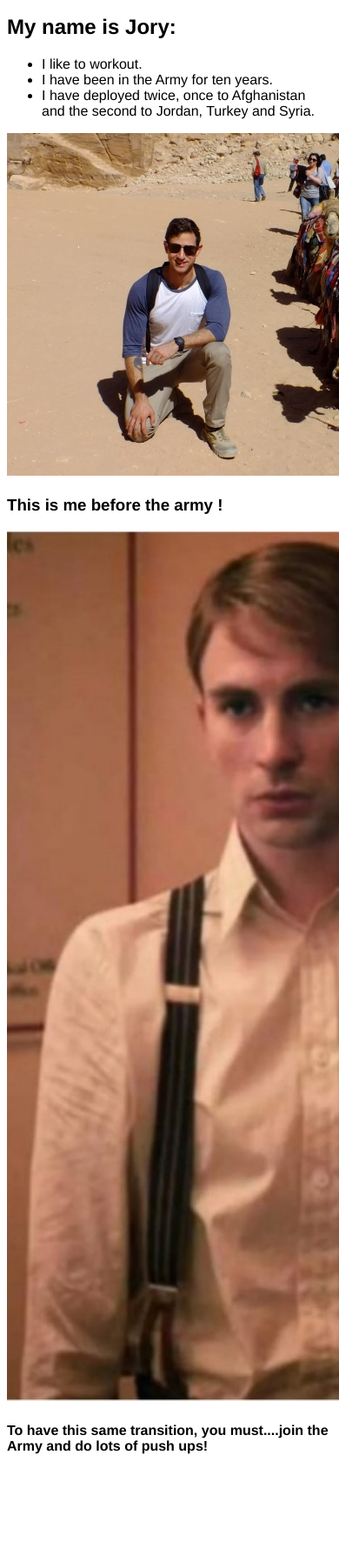
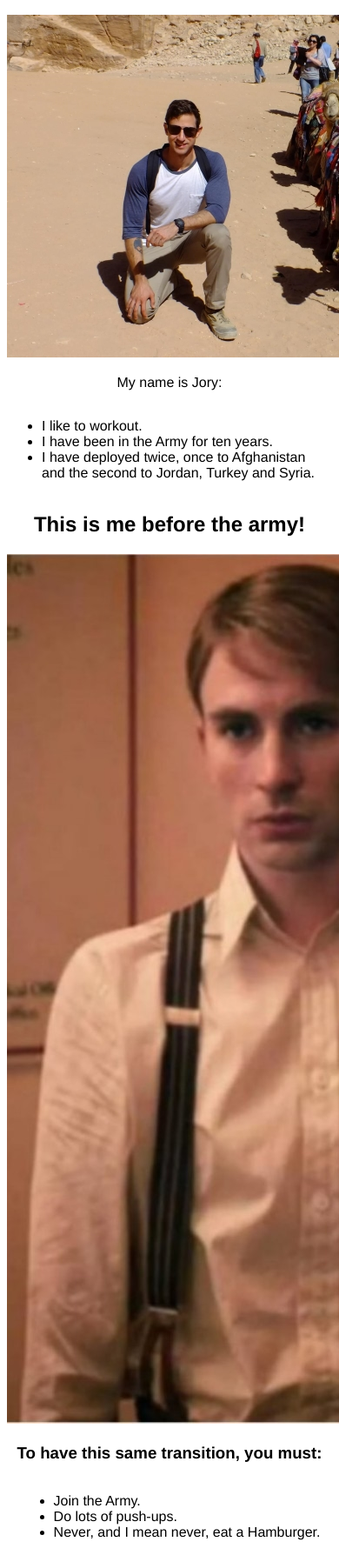
Before and after one commit to jr1784/about-jory, a plain HTML site: page index.html in a window 390 px wide. Shown: the part 212-2000 px from the top of the page at 87% size. Before the commit the page ends 1905 px from the top, so only its background shows below. Drawn offline with Linux system fonts and the light colour scheme.

Commit message:
Added jorybeforearmy.jpg edited index.html

```diff
--- a/index.html
+++ b/index.html
@@ -1,27 +1,34 @@
 <!DOCTYPE html>
 <html lang="en">
-    <head>
+<head>
         <meta charset="UTF-8">
         <link rel="stylesheet" href="./about-me-jory.css">
+        <link rel="stylesheet" href="./style.css">
         <title>About Jory</title>
 </head>
     <body>
+    <div>
         <h1>This page is about a real American Hero.</h1>
-        <h2>My name is Jory:</h2>
+        <img src="12162214_10153007886157522_463425706_o.jpg" alt="jory in petra with camel">
+        <p>My name is Jory:</p>
         <ul>
-
             <li>I like to workout.</li>
             <li>I have been in the Army for ten years.</li>
             <li>I have deployed twice, once to Afghanistan and the second to Jordan, Turkey and Syria.</li>
         </ul>
-        <img src="12162214_10153007886157522_463425706_o.jpg" alt="jory in petra with camel">
+    </div>
 
    <div>
-    <h3>This is me before the army !</h3>
-    <img src="jorybeforearmy.jpg" alt="jory before the army">
+    <h2>This is me before the army!</h2>
+    <img src="jory_before_the_army.jpg" alt="jory before the army">
    </div>
     <div>
-        <h4>To have this same transition, you must....join the Army and do lots of push ups!</h4>
+        <h3>To have this same transition, you must:</h3>
+        <ul>
+            <li>Join the Army.</li>
+            <li>Do lots of push-ups.</li>
+            <li>Never, and I mean never, eat a Hamburger.</li>
+        </ul>
     </div>
     </body>
 </html>
--- /dev/null
+++ b/style.css
@@ -0,0 +1,7 @@
+div {
+    text-align: center;
+}
+ul {
+    text-align: left;
+    display: inline-block;
+}
```
Also changed, not shown: jory_before_the_army.jpg (renamed from jorybeforearmy.jpg).
